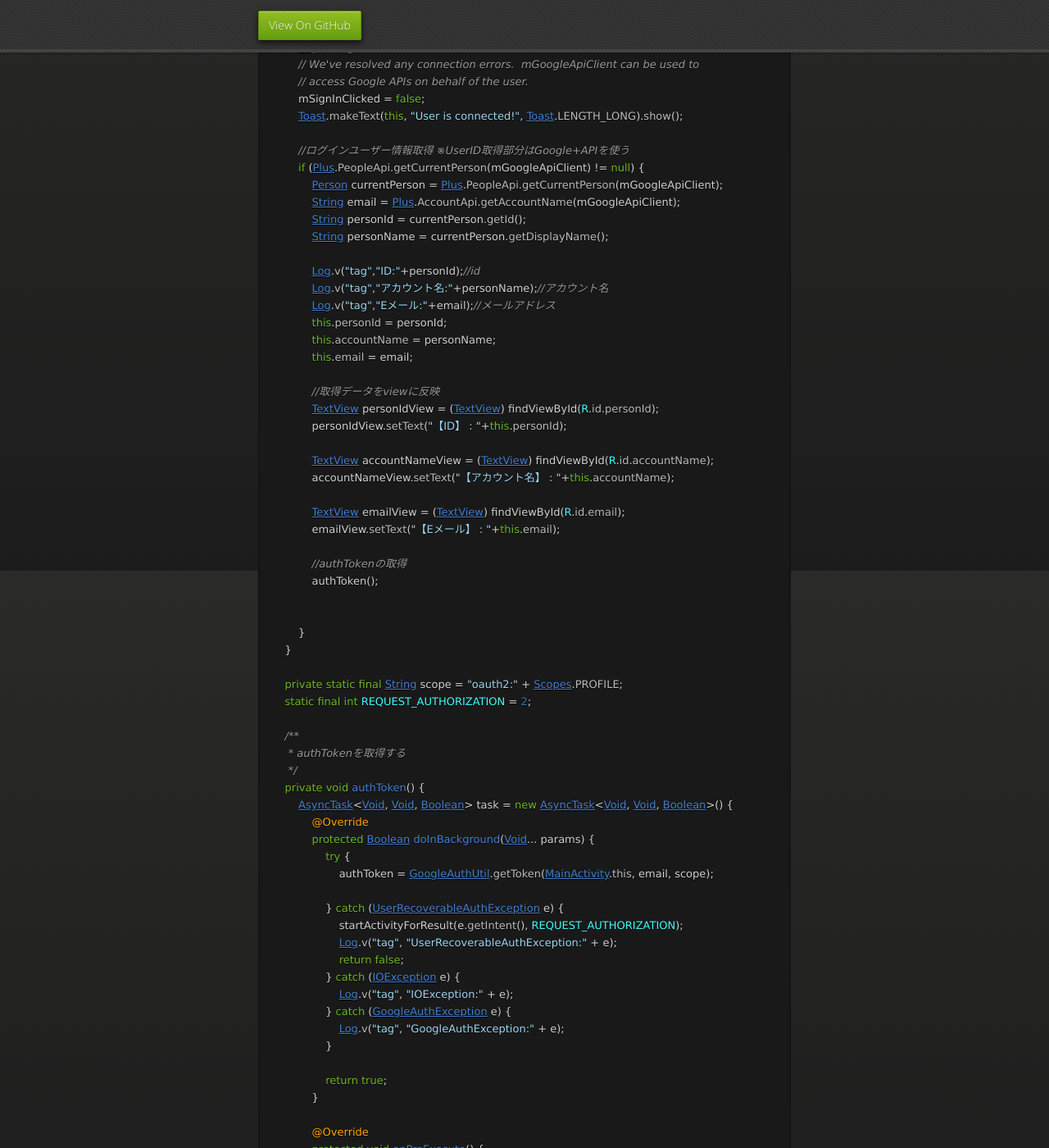
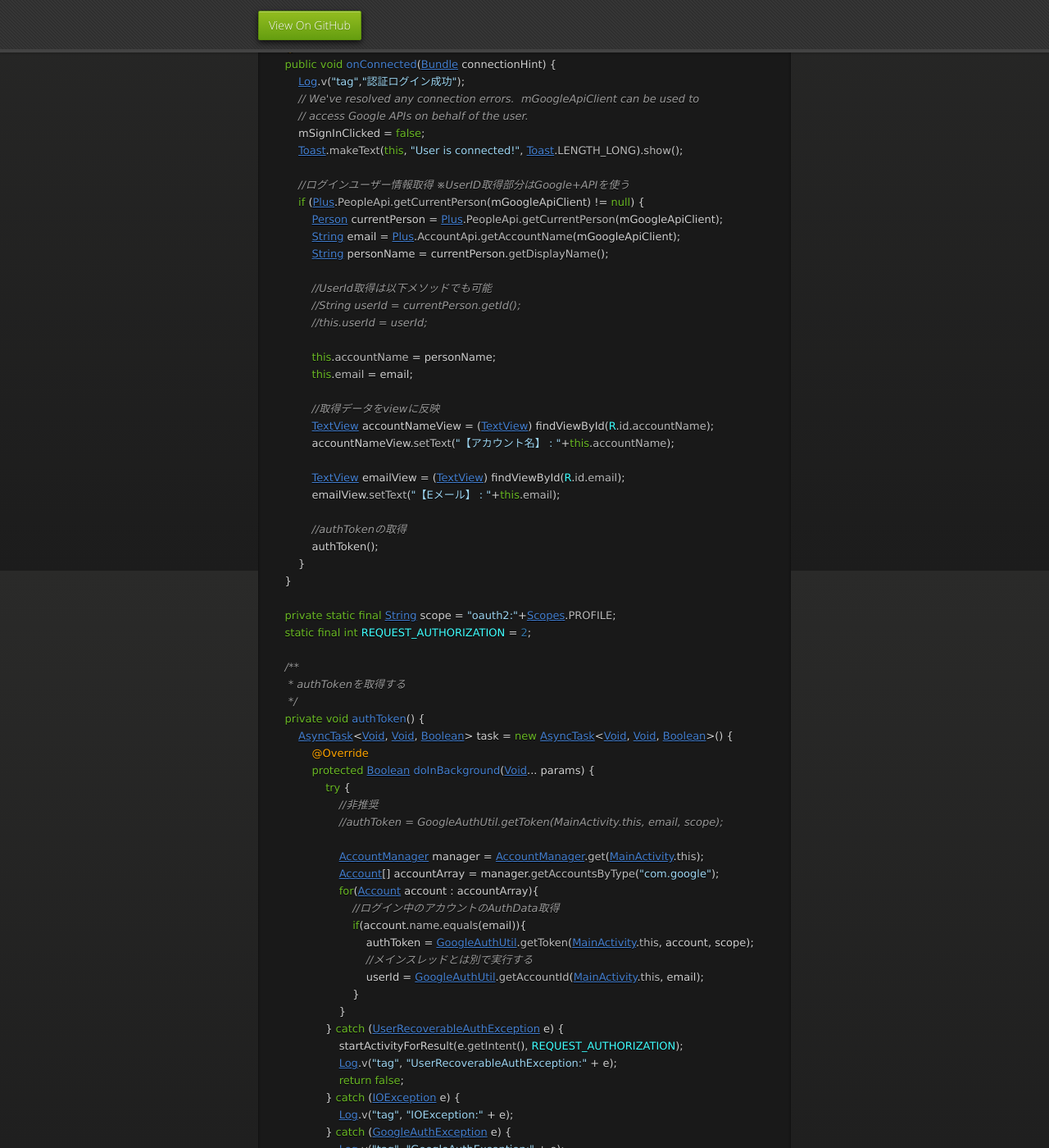
Before and after one commit to n0guch1/n0guch1.github.io, a Jekyll site: the page built from _posts/2015-05-14-Google Sign-In(Android)を使ってみた.md, in a window 1280 px wide and 1400 px high, scrolled down 5604 px. Shown: the whole window at 82% size. Built offline with Jekyll 4.4.1, drawn with Linux system fonts in a browser that asks for light colours; nearby versions of some CDN libraries; Markdown is read by kramdown in place of the engine named in the settings; some of the changed text lies outside the part shown.

Commit message:
fix 2015_05_14 Article

```diff
--- a/_posts/2015-05-14-Google Sign-In(Android)を使ってみた.md
+++ b/_posts/2015-05-14-Google Sign-In(Android)を使ってみた.md
@@ -84,6 +84,8 @@ Google+APIは使いたくなかったのですが、UserId取得の仕方が思
 
 package mb.cloud.nifty.com.googleoauthtest;
 
+import android.accounts.Account;
+import android.accounts.AccountManager;
 import android.app.Activity;
 import android.content.Intent;
 import android.content.IntentSender.SendIntentException;
@@ -115,7 +117,7 @@ public class MainActivity extends Activity implements
         View.OnClickListener{
 
     String accountName;
-    String personId;
+    String userId;
     String email;
     String authToken;
 
@@ -288,20 +290,16 @@ public class MainActivity extends Activity implements
         if (Plus.PeopleApi.getCurrentPerson(mGoogleApiClient) != null) {
             Person currentPerson = Plus.PeopleApi.getCurrentPerson(mGoogleApiClient);
             String email = Plus.AccountApi.getAccountName(mGoogleApiClient);
-            String personId = currentPerson.getId();
             String personName = currentPerson.getDisplayName();
 
-            Log.v("tag","ID:"+personId);//id
-            Log.v("tag","アカウント名:"+personName);//アカウント名
-            Log.v("tag","Eメール:"+email);//メールアドレス
-            this.personId = personId;
+            //UserId取得は以下メソッドでも可能
+            //String userId = currentPerson.getId();
+            //this.userId = userId;
+
             this.accountName = personName;
             this.email = email;
 
             //取得データをviewに反映
-            TextView personIdView = (TextView) findViewById(R.id.personId);
-            personIdView.setText("【ID】 : "+this.personId);
-
             TextView accountNameView = (TextView) findViewById(R.id.accountName);
             accountNameView.setText("【アカウント名】 : "+this.accountName);
 
@@ -310,12 +308,10 @@ public class MainActivity extends Activity implements
 
             //authTokenの取得
             authToken();
-
-
         }
     }
 
-    private static final String scope = "oauth2:" + Scopes.PROFILE;
+    private static final String scope = "oauth2:"+Scopes.PROFILE;
     static final int REQUEST_AUTHORIZATION = 2;
 
     /**
@@ -326,8 +322,19 @@ public class MainActivity extends Activity implements
             @Override
             protected Boolean doInBackground(Void... params) {
                 try {
-                    authToken = GoogleAuthUtil.getToken(MainActivity.this, email, scope);
+                    //非推奨
+                    //authToken = GoogleAuthUtil.getToken(MainActivity.this, email, scope);
 
+                    AccountManager manager = AccountManager.get(MainActivity.this);
+                    Account[] accountArray = manager.getAccountsByType("com.google");
+                    for(Account account : accountArray){
+                        //ログイン中のアカウントのAuthData取得
+                        if(account.name.equals(email)){
+                            authToken = GoogleAuthUtil.getToken(MainActivity.this, account, scope);
+                            //メインスレッドとは別で実行する
+                            userId = GoogleAuthUtil.getAccountId(MainActivity.this, email);
+                        }
+                    }
                 } catch (UserRecoverableAuthException e) {
                     startActivityForResult(e.getIntent(), REQUEST_AUTHORIZATION);
                     Log.v("tag", "UserRecoverableAuthException:" + e);
@@ -343,9 +350,19 @@ public class MainActivity extends Activity implements
 
             @Override
             protected void onPreExecute() {
-                Log.v("tag","AuthToken:"+authToken);
-                TextView AuthTokenView = (TextView) findViewById(R.id.AuthToken);
+                //AuthTokenをViewに反映
+                TextView AuthTokenView = (TextView) findViewById(R.id.authToken);
                 AuthTokenView.setText("【AuthToken】 : "+authToken);
+
+                //UserIDをViewに反映
+                TextView personIdView = (TextView) findViewById(R.id.userId);
+                personIdView.setText("【ID】 : "+userId);
+
+                //ログイン情報ログ出力
+                Log.v("tag","ID:"+userId);//UserId
+                Log.v("tag","アカウント名:"+accountName);//アカウント名
+                Log.v("tag","Eメール:"+email);//メールアドレス
+                Log.v("tag","AuthToken:"+authToken);//トークン
             }
         };
         task.execute(new Void[0]);
@@ -401,7 +418,6 @@ public class MainActivity extends Activity implements
         android:id="@+id/accountName"
         android:textSize="10dp"
         android:layout_below="@+id/title"
-        android:layout_toStartOf="@+id/title"
         android:layout_marginTop="34dp" />
 
     <TextView
@@ -429,7 +445,7 @@ public class MainActivity extends Activity implements
         android:layout_height="wrap_content"
         android:textAppearance="?android:attr/textAppearanceMedium"
         android:text="AuthToken : 未ログイン"
-        android:id="@+id/AuthToken"
+        android:id="@+id/authToken"
         android:textSize="10dp"
         android:layout_below="@+id/email"
         android:layout_toLeftOf="@+id/title" />
@@ -438,10 +454,10 @@ public class MainActivity extends Activity implements
         android:layout_width="wrap_content"
         android:layout_height="wrap_content"
         android:textAppearance="?android:attr/textAppearanceMedium"
-        android:text="ID : 未ログイン"
-        android:id="@+id/personId"
+        android:text="UserID : 未ログイン"
+        android:id="@+id/userId"
         android:textSize="10dp"
-        android:layout_below="@+id/AuthToken"
+        android:layout_below="@+id/authToken"
         android:layout_toLeftOf="@+id/title" />
 
 </RelativeLayout>
```
